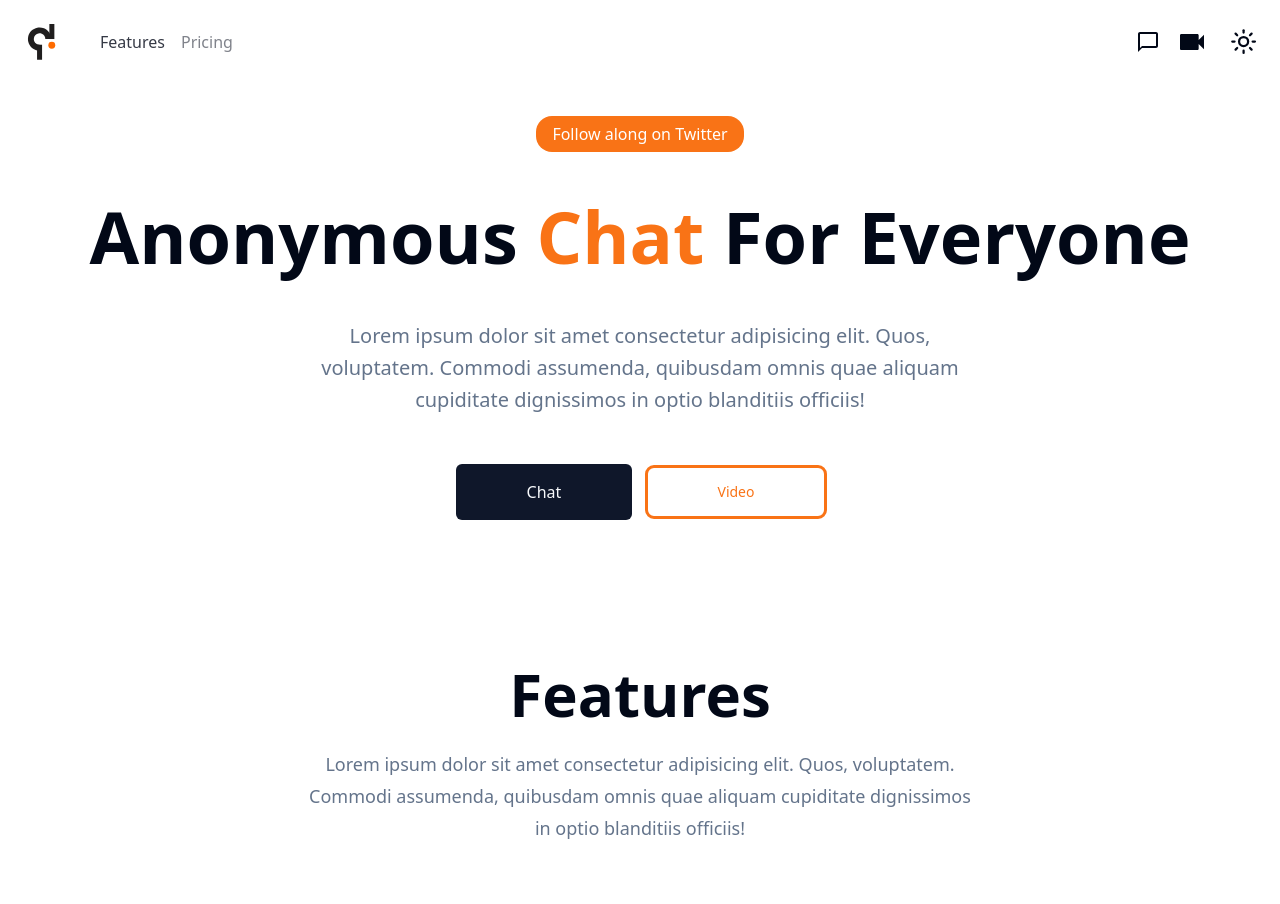
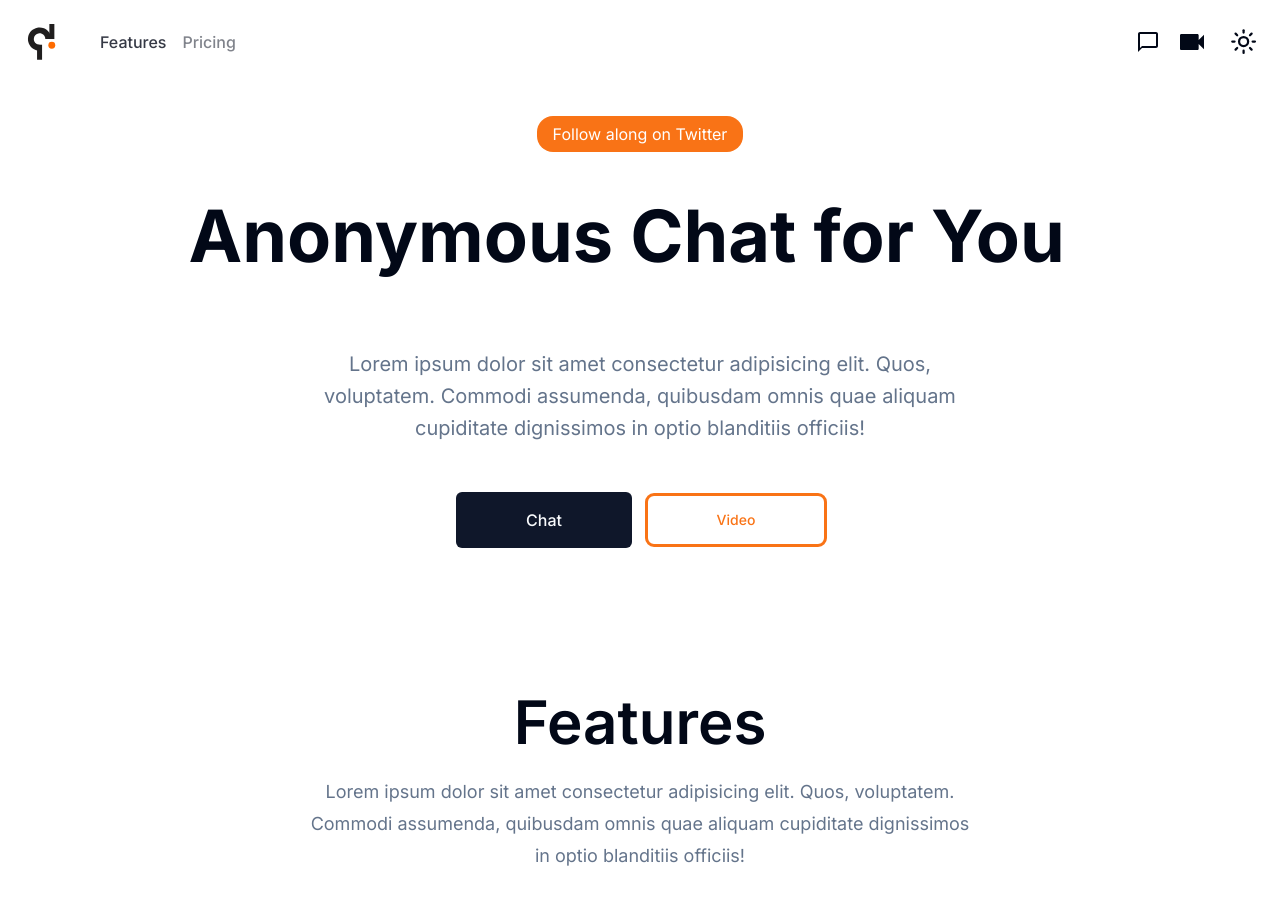
Before and after one commit to 3akare/nobr, a Next.js app: page / in a window 1280 px wide. Shown: the top 904 px of the page. Built offline with nearby package versions, Linux system fonts and the light colour scheme.

Commit message:
Added Animated Heading. Installed typing animation package

```diff
--- /dev/null
+++ b/app/components/AnimatedHeading.tsx
@@ -0,0 +1,23 @@
+"use client";
+import { TypeAnimation } from "react-type-animation";
+
+export const ExampleComponent = () => {
+  return (
+    <TypeAnimation
+      sequence={[
+        // Same substring at the start will only be typed out once, initially
+        "Anonymous Chat for Me",
+        3000, // wait 1s before replacing "Mice" with "Hamsters"
+        "Anonymous Chat for You",
+        3000,
+        "Anonymous Chat for that guy over there",
+        3000,
+        "Anonymous Chat for Everyone",
+        3000,
+      ]}
+      wrapper="span"
+      speed={20}
+      className="font-bold text-5xl md:text-6xl lg:text-7xl min-h-[100px]"
+    />
+  );
+};
--- a/app/components/HeroSection.tsx
+++ b/app/components/HeroSection.tsx
@@ -1,5 +1,6 @@
 import Link from "next/link";
 import { Button } from "./ui/button";
+import { ExampleComponent } from "./AnimatedHeading";
 // import DropDownMenu from "./DropDownMenu";
 
 function HeroSection() {
@@ -12,9 +13,10 @@ function HeroSection() {
       >
         Follow along on Twitter
       </Link>
-      <h1 className="font-bold text-5xl md:text-6xl lg:text-7xl">
-        Anonymous <span className="text-orange-500">Chat</span> For Everyone
-      </h1>
+      <ExampleComponent />
+      {/* <h1 className="font-bold text-5xl md:text-6xl lg:text-7xl"> */}
+      {/* Anonymous <span className="text-orange-500">Chat</span> For Everyone */}
+      {/* </h1> */}
       <p className="max-w-[42rem] leading-normal text-muted-foreground sm:text-xl text-lg sm:leading-8">
         Lorem ipsum dolor sit amet consectetur adipisicing elit. Quos,
         voluptatem. Commodi assumenda, quibusdam omnis quae aliquam cupiditate
--- a/app/components/NavBar.tsx
+++ b/app/components/NavBar.tsx
@@ -21,6 +21,7 @@ function NavBar() {
                 className="dark:hidden"
                 quality={100}
                 loading="eager"
+                priority
               />
               <Image
                 src={darkLogo}
@@ -28,6 +29,7 @@ function NavBar() {
                 quality={100}
                 loading="eager"
                 className="hidden dark:block"
+                priority
               />
             </Link>
           </div>
--- a/app/layout.tsx
+++ b/app/layout.tsx
@@ -1,4 +1,5 @@
 import { ThemeProvider } from "./components/theme-provider";
+
 import type { Metadata } from "next";
 import "./globals.css";
 import NavBar from "./components/NavBar";
@@ -9,13 +10,22 @@ export const metadata: Metadata = {
   description: "Generated by create next app",
 };
 
+import { Inter } from "next/font/google";
+
+// If loading a variable font, you don't need to specify the font weight
+const inter = Inter({
+  subsets: ["latin"],
+  display: "swap",
+});
+
+
 export default function RootLayout({
   children,
 }: {
   children: React.ReactNode;
 }) {
   return (
-    <html lang="en" suppressHydrationWarning>
+    <html lang="en" className={inter.className} suppressHydrationWarning>
       <head>
         <link
           rel="shortcut icon"
@@ -30,7 +40,7 @@ export default function RootLayout({
         enableSystem
         disableTransitionOnChange
       >
-        <body className="min-h-screen font-sans antialiased">
+        <body className="min-h-screen antialiased">
           <NavBar />
           {children}
           <Footer />
--- a/package.json
+++ b/package.json
@@ -21,6 +21,7 @@
     "next-themes": "^0.2.1",
     "react": "^18",
     "react-dom": "^18",
+    "react-type-animation": "^3.2.0",
     "tailwind-merge": "^2.0.0",
     "tailwindcss-animate": "^1.0.7"
   },
```
Also changed, not shown: 1 other file (tests, documents, lock files or other folders).
